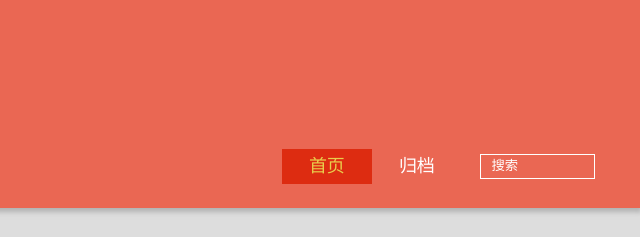
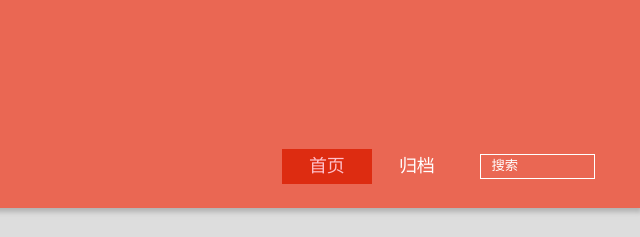
Before and after one commit to jingjingshi/jingjingshi.github.io, a plain HTML site: page index.html in a window 1280 px wide. In both pictures the pointer is over the link "首页". Shown: the top 237 px of the page, 640-1280 px from the left. Drawn offline with Linux system fonts and the light colour scheme; files whose address does not match are found by name.

Commit message:
Site updated: 2017-02-28 21:41:52

```diff
--- a/css/style.css
+++ b/css/style.css
@@ -522,7 +522,7 @@ header nav ul li a {
 }
 header nav ul li a:hover {
   background: #dd2c11;
-  color: #e9cd4c;
+  color: #ffc0cb;
 }
 .shownav {
   max-height: 40em;
```
